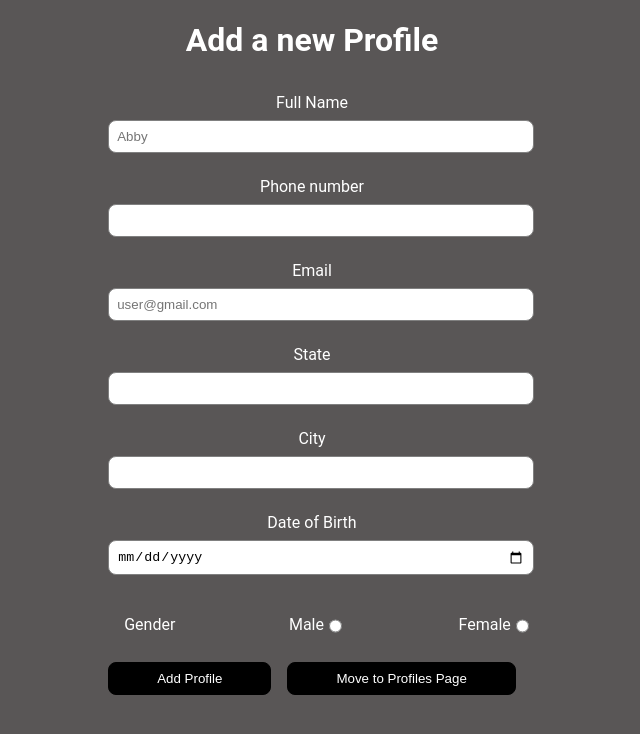
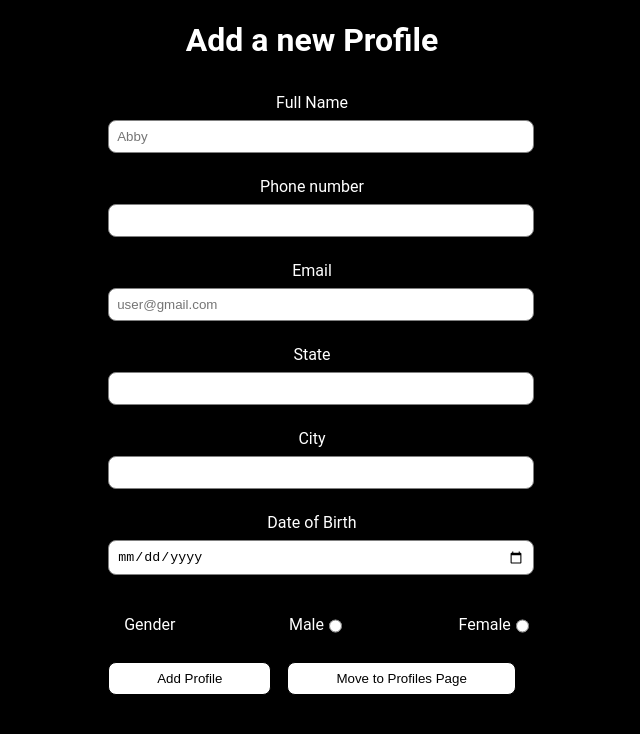
Before and after one commit to Shah-Arsalan/metromax-form, a React (Create React App) app: page / in a window 1280 px wide. Shown: the top 734 px of the page, without its empty margins (328-968 px from the left). Built offline with nearby package versions, Linux system fonts and the light colour scheme.

Commit message:
refactor : color change form

```diff
--- a/src/Pages/Form/Form.css
+++ b/src/Pages/Form/Form.css
@@ -68,14 +68,13 @@
     background-color: white;
     border: 1px solid black;
     border-radius: .5rem;
-    background-color: black;
-    color: white;
+    color: black;
     cursor: pointer;
   }
 
 
   .primary-button:hover{
-   background-color: rgb(50, 50, 48);
+   background-color: rgb(229, 229, 208);
   }
 
   .form{
@@ -86,7 +85,7 @@
   }
 
   .profile-page{
-    background-color: rgb(89, 86, 86);
+    background-color: rgb(0, 0, 0);
     height: 100vh;
     color: white;
   }
```
